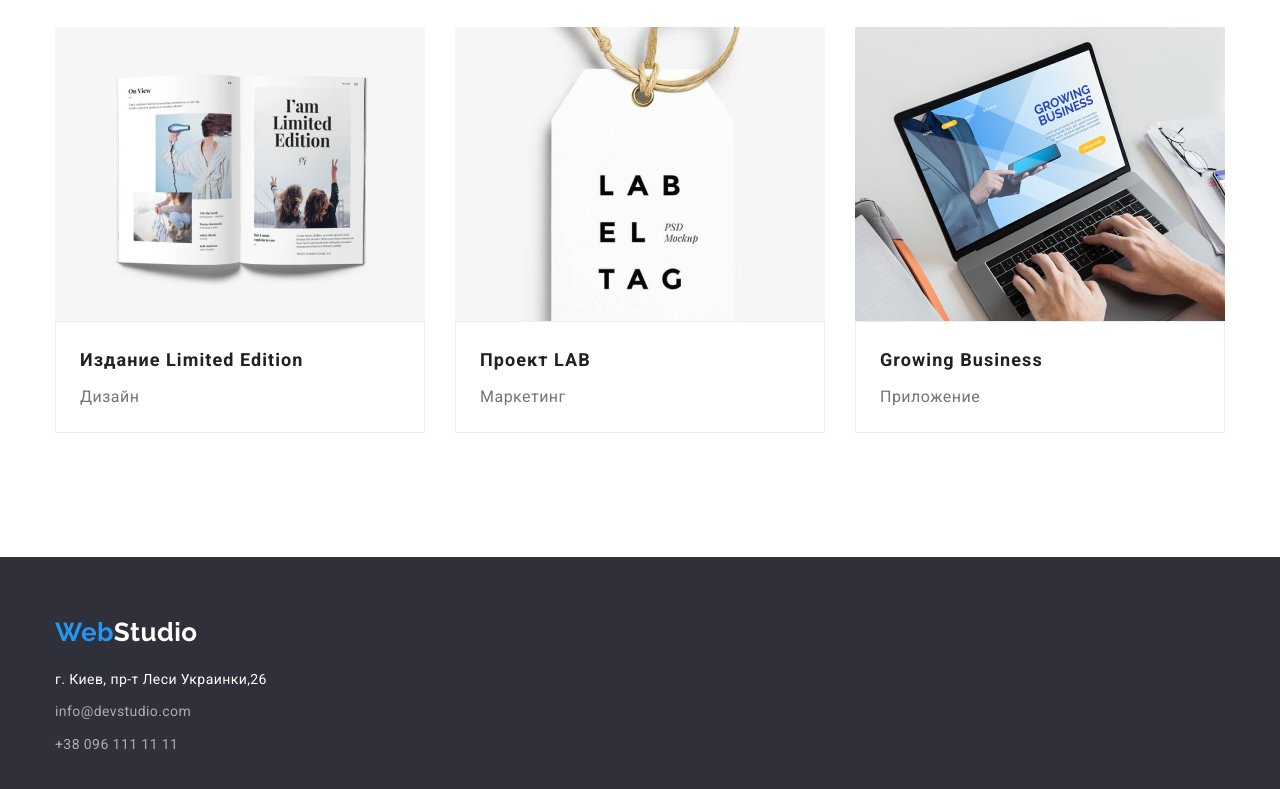
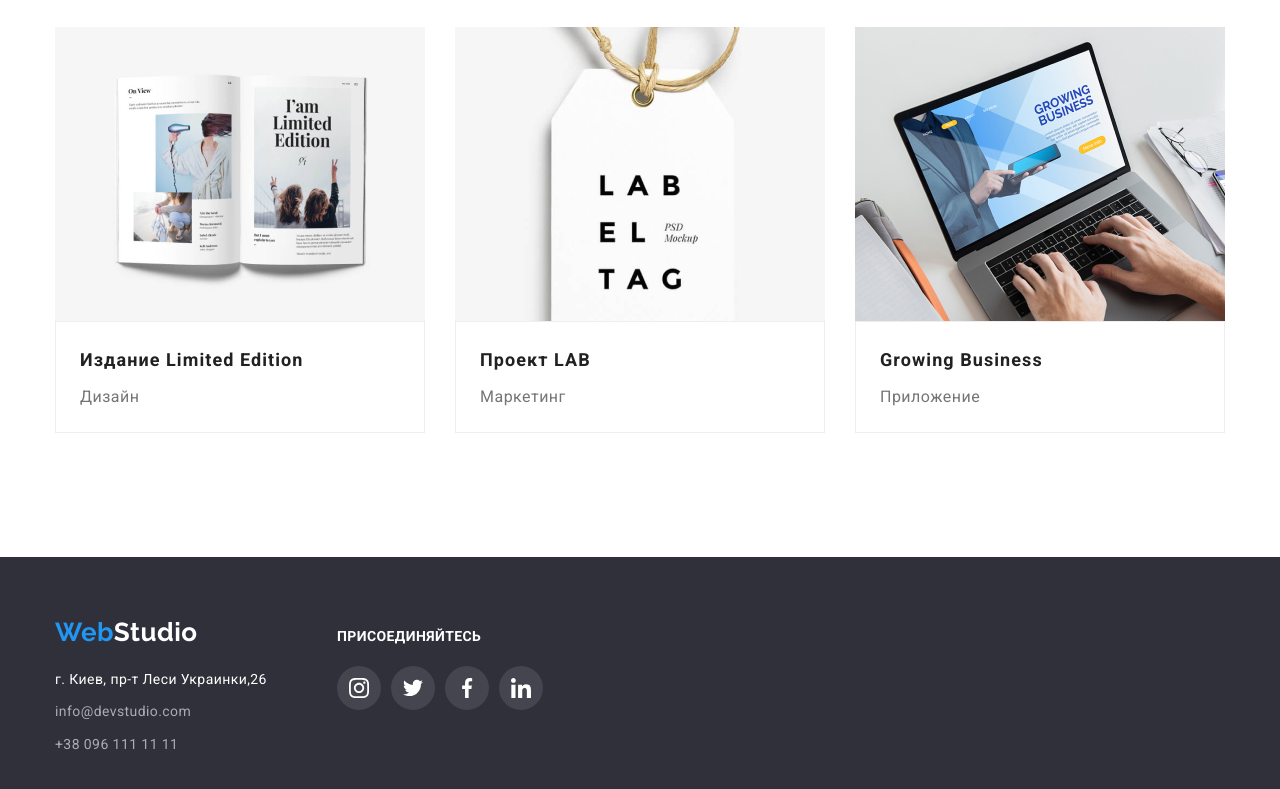
Before and after one commit to Sofi8/goit-markup-hw-04, a plain HTML site: page portfolio.html in a window 1280 px wide. Shown: the part 1110-1899 px from the top of the page. Drawn offline with nearby package versions, Linux system fonts and the light colour scheme.

Commit message:
вирівлення елементів футера

```diff
--- a/css/style.css
+++ b/css/style.css
@@ -423,7 +423,6 @@ margin-bottom: 30px;
 
 .section.command{
   background-color: #F5F4FA;
-  box-shadow: 0px 4px 4px rgba(0, 0, 0, 0.25);
 
 }
 
@@ -526,6 +525,7 @@ margin-bottom: 30px;
   color: var(--accent-color);
   border: 1px solid var(--accent-color);
   border-radius: 4px;
+
 }
 
 .about-company{
@@ -546,8 +546,14 @@ margin-bottom: 30px;
 
 }
 
+.footer-container{
+  display: flex;
+  align-items: baseline;
+
+}
 .page-footer{
-  display: flex;
+  margin-left: 70px;
+
 
 }
 
@@ -596,12 +602,15 @@ margin-bottom: 30px;
     letter-spacing: 0.03em;
     text-transform: uppercase;
 
+    margin-bottom: 20px ;
+
 }
 
 .second-icon{
  fill: #FFFFFF;
 
 }
+
 
 .master-social.bg-icon{
   background-color: rgba(255, 255, 255, 0.1);
--- a/portfolio.html
+++ b/portfolio.html
@@ -177,19 +177,47 @@
 
     <!--Підвал-->
     <footer class="footer">
-      <div class="container">
+      <div class="container footer-container">
+        <div>
       <a href="./index.html" class="logo">Web<span class="logo studio-white">Studio</span></a>
       <address class="address footer-item" > г. Киев, пр-т Леси Украинки,26 </address>
-      <ul class="list">
-        <li  class="footer-item">
-          <a href="mailto:info@devstudio.com" class="footer-mail"
-            >info@devstudio.com</a>
-        </li>
-        <li class="footer-item">
-          <a href="tel:+380961111111" class="footer-phone">+38 096 111 11 11</a>
-        </li>
-      </ul>
-      </div>
-    </footer>
+       <a href="mailto:info@devstudio.com" class="footer-mail">info@devstudio.com</a>
+        <a href="tel:+380961111111" class="footer-phone">+38 096 111 11 11</a>
+        </div>
+      <div class="page-footer">
+        <p class="work">присоединяйтесь</p>
+      <ul class="master-item list">
+               <li>
+                <a href="" class="master-social bg-icon">
+                  <svg class="master-icon second-icon" width="20" height="20">
+                    <use href="./image/icons.svg.svg#icon-instagram"></use>
+                  </svg>
+                </a>
+              </li>
+              <li>
+                <a href="" class="master-social bg-icon">
+                  <svg class="master-icon second-icon" width="20" height="20">
+                    <use href="./image/icons.svg.svg#icon-twitter"></use>
+                  </svg>
+                </a>
+              </li>
+              <li>
+                <a href="" class="master-social bg-icon">
+                  <svg class="master-icon second-icon" width="20" height="20">
+                    <use href="./image/icons.svg.svg#icon-facebook"></use>
+                  </svg>
+                </a>
+              </li>
+              <li>
+                <a href="" class="master-social bg-icon">
+                  <svg class="master-icon second-icon" width="20" height="20">
+                    <use href="./image/icons.svg.svg#icon-linkedin"></use>
+                  </svg>
+                </a>
+              </li>
+            </ul>
+            </div>
+          </div>
+        </footer>
   </body>
 </html>
```
Also changed, not shown: index.html (+1 -1 lines), 1 other file.
